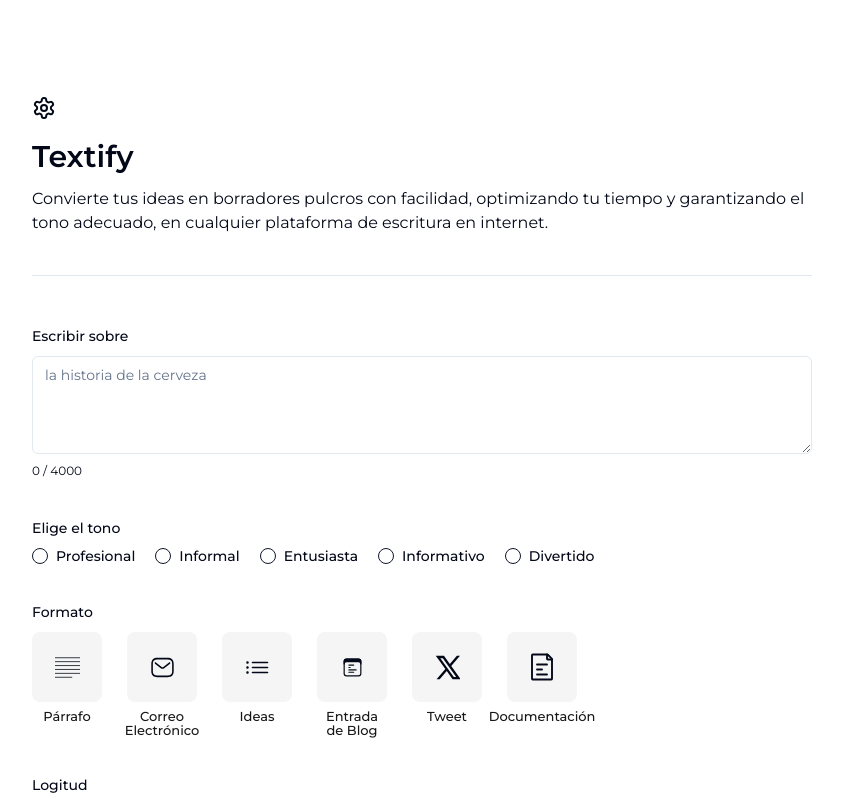
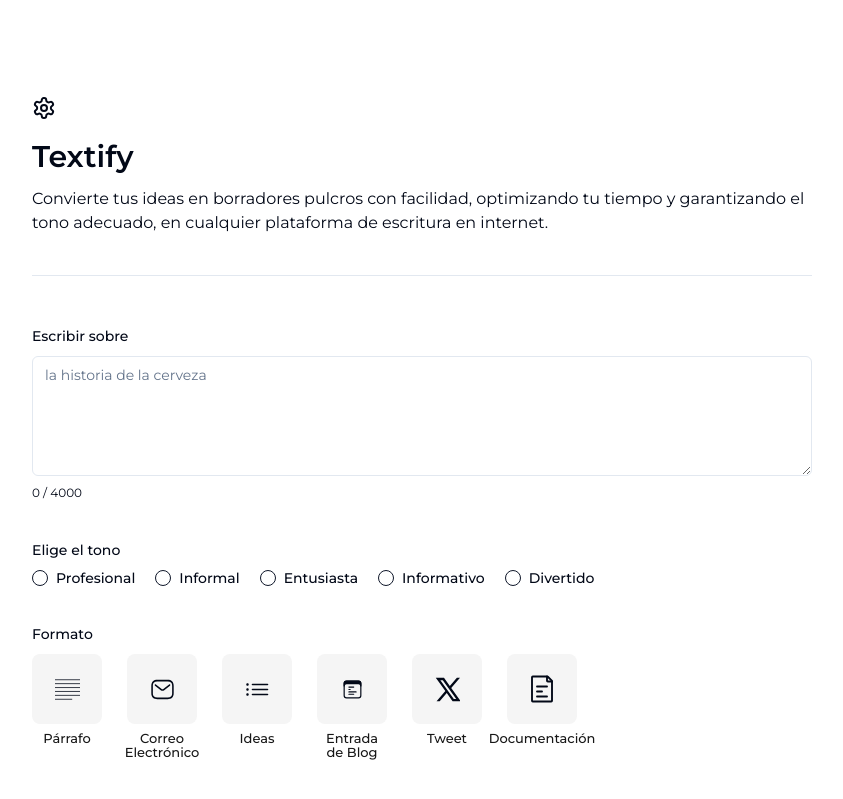
Before and after one commit to JoseCortezz25/textify, a Next.js app: page / in a window 1280 px wide. Shown: the top 799 px of the page, without its empty margins (218-1061 px from the left). Built offline with nearby package versions, Linux system fonts and the light colour scheme.

Commit message:
Update page.tsx to adjust textarea and preview heights

```diff
--- a/src/app/page.tsx
+++ b/src/app/page.tsx
@@ -165,7 +165,7 @@
                 maxLength={MAX_CHARACTERS}
                 onChange={({ target }) => handleTextArea(target)}
                 value={initialMessage}
-                className="max-h-[300px]"
+                className="min-h-[120px] max-h-[300px]"
               />
               <p
                 className={cn(
@@ -383,7 +383,7 @@
                   placeholder="Aqui estará tu borrador generado"
                   rows={8}
                   defaultValue={preview}
-                  className="max-h-[500px]"
+                  className="min-h-[160px] max-h-[500px]"
                 />
                 <div className="flex space-x-3">
                   <Button
```
